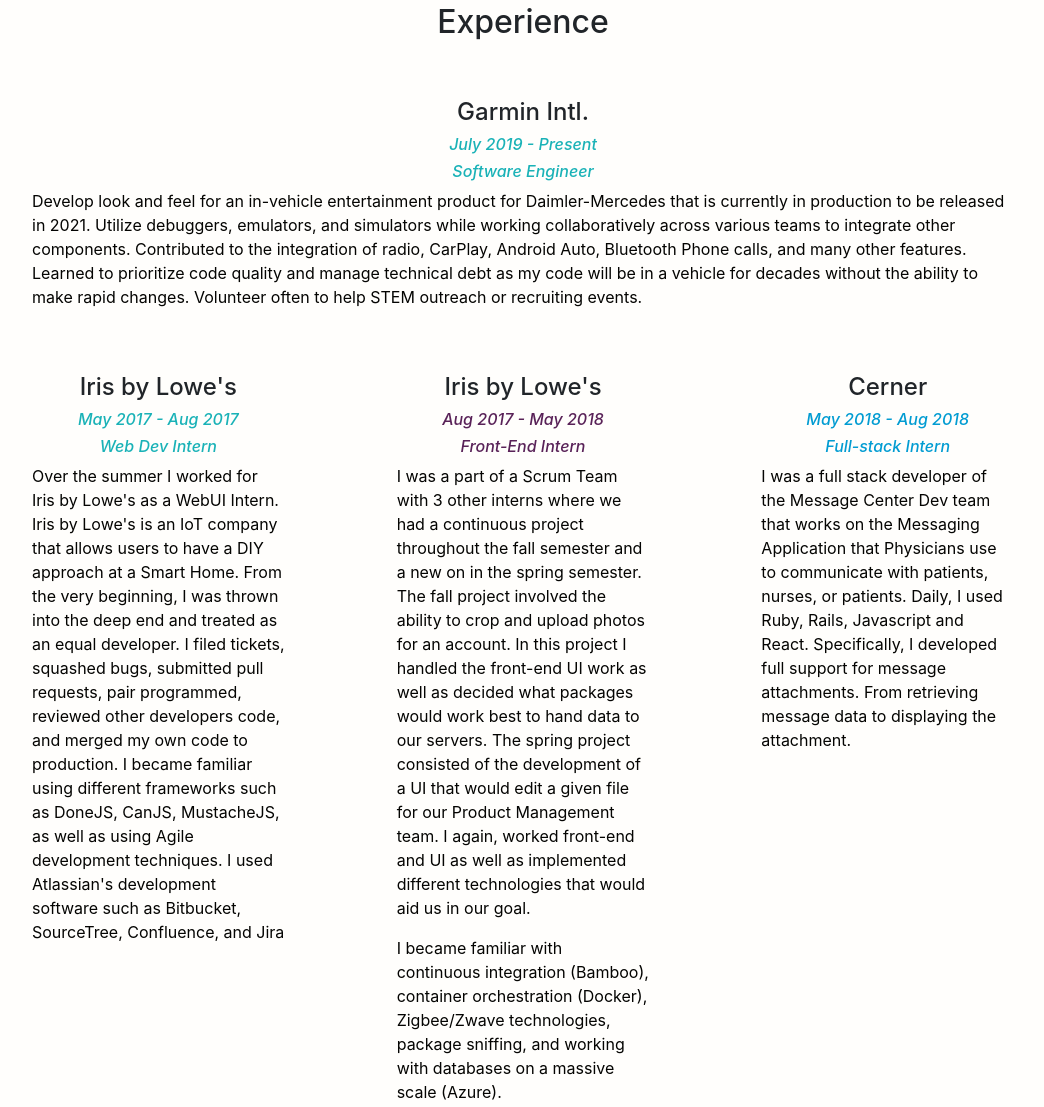
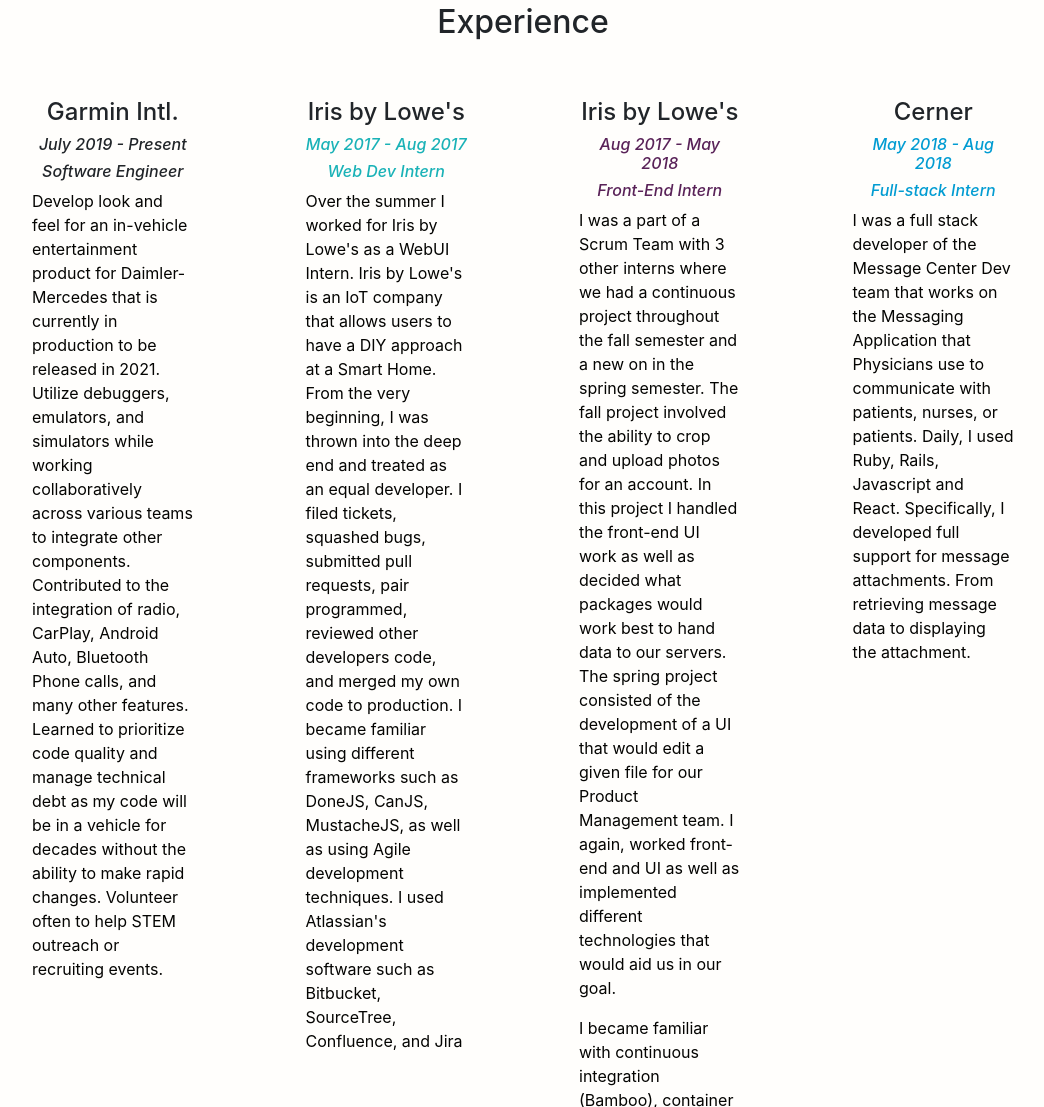
Before and after one commit to LiamOrmiston/LiamOrmiston.github.io, a plain HTML site: page index.html in a window 1280 px wide. Shown: the part 1693-2800 px from the top of the page, without its empty margins (117-1161 px from the left). Drawn offline with nearby package versions, Linux system fonts and the light colour scheme.

Commit message:
Fixed garmin experience being outside of experience div

```diff
--- a/index.html
+++ b/index.html
@@ -58,13 +58,11 @@
           <div class="d-md-flex flex-md-equal w-100 pl-md-3">
             <div class="mr-md-3 pt-3 px-3 pt-md-5 px-md-5 text-center w-100 overflow-hidden">
               <h3>Garmin Intl.</h3>
-              <h4 class="Iris1">July 2019 - Present</h4>
-              <h4 class="Iris1">Software Engineer</h4>
+              <h4 class="Garmin">July 2019 - Present</h4>
+              <h4 class="Garmin">Software Engineer</h4>
               <p>Develop look and feel for an in-vehicle entertainment product for Daimler-Mercedes that is currently in production to be released in 2021. Utilize debuggers, emulators, and simulators while working collaboratively across various teams to integrate other components. Contributed to the integration of radio, CarPlay, Android Auto, Bluetooth Phone calls, and many other features. Learned to prioritize code quality and manage technical debt as my code will be in a vehicle for decades
               without the ability to make rapid changes. Volunteer often to help STEM outreach or recruiting events.</p>
             </div>
-          </div>
-          <div class="d-md-flex flex-md-equal w-100 pl-md-3">
             <div class="mr-md-3 pt-3 px-3 pt-md-5 px-md-5 text-center w-100 overflow-hidden">
               <h3>Iris by Lowe's</h3>
               <h4 class="Iris1">May 2017 - Aug 2017</h4>
```
